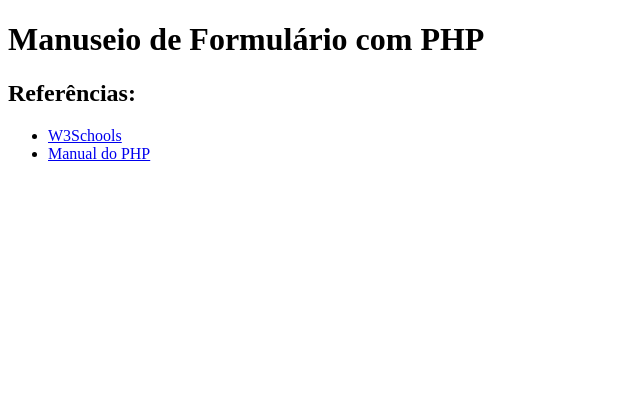
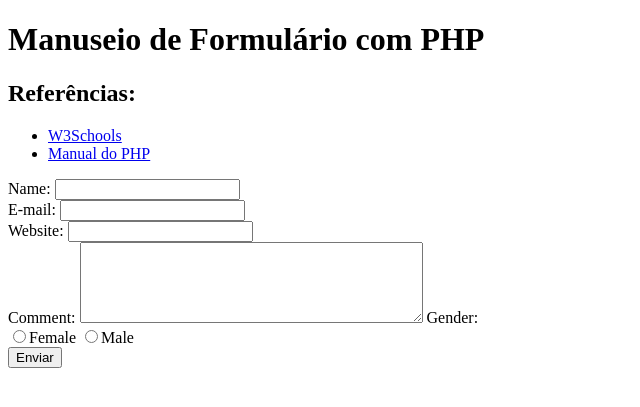
Before and after one commit to Alice20/escolinhaPHP, a PHP site: page / in a window 1280 px wide. Shown: the top 407 px of the page, without its empty margins (0-640 px from the left). Run offline with PHP 8.4, Linux system fonts and the light colour scheme.

Commit message:
alterado

```diff
--- a/index.php
+++ b/index.php
@@ -16,8 +16,21 @@
                     Manual do PHP</a></li>
 
         </ul>
+
+        <form method="post" action="<?php echo htmlspecialchars($_SERVER["PHP_SELF"]);?>">
+
+        Name: <input type="text" name="name"><br />
+        E-mail: <input type="text" name="email"><br />
+        Website: <input type="text" name="website"><br />
+        Comment: <textarea name="comment" rows="5" cols="40"></textarea>
+
+        Gender:<br />
+        <input type="radio" name="gender" value="female">Female
+        <input type="radio" name="gender" value="male">Male
+        <br />
+
+        <input type="submit" value="Enviar";
         <?php
-
         // put your code here
         ?>
     </body>
```
